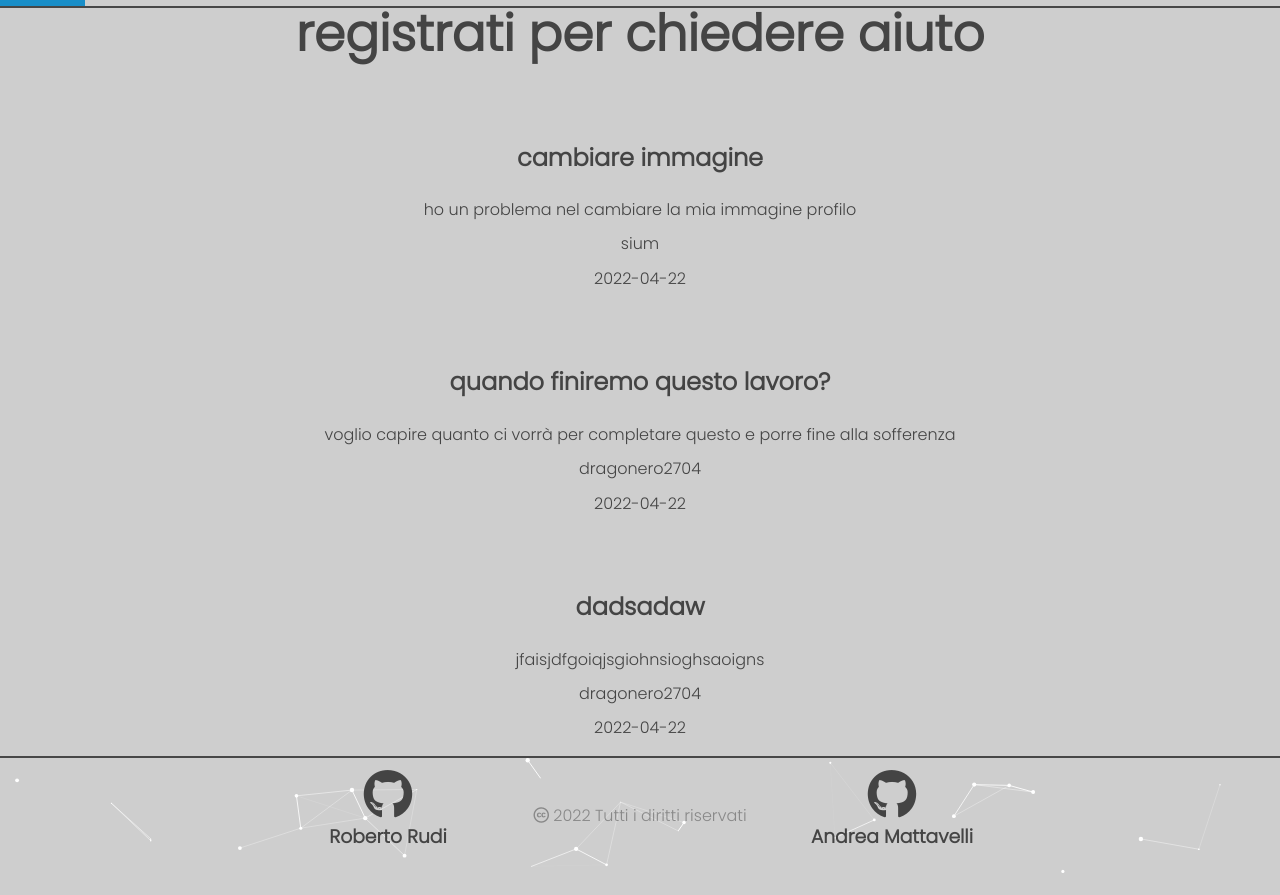
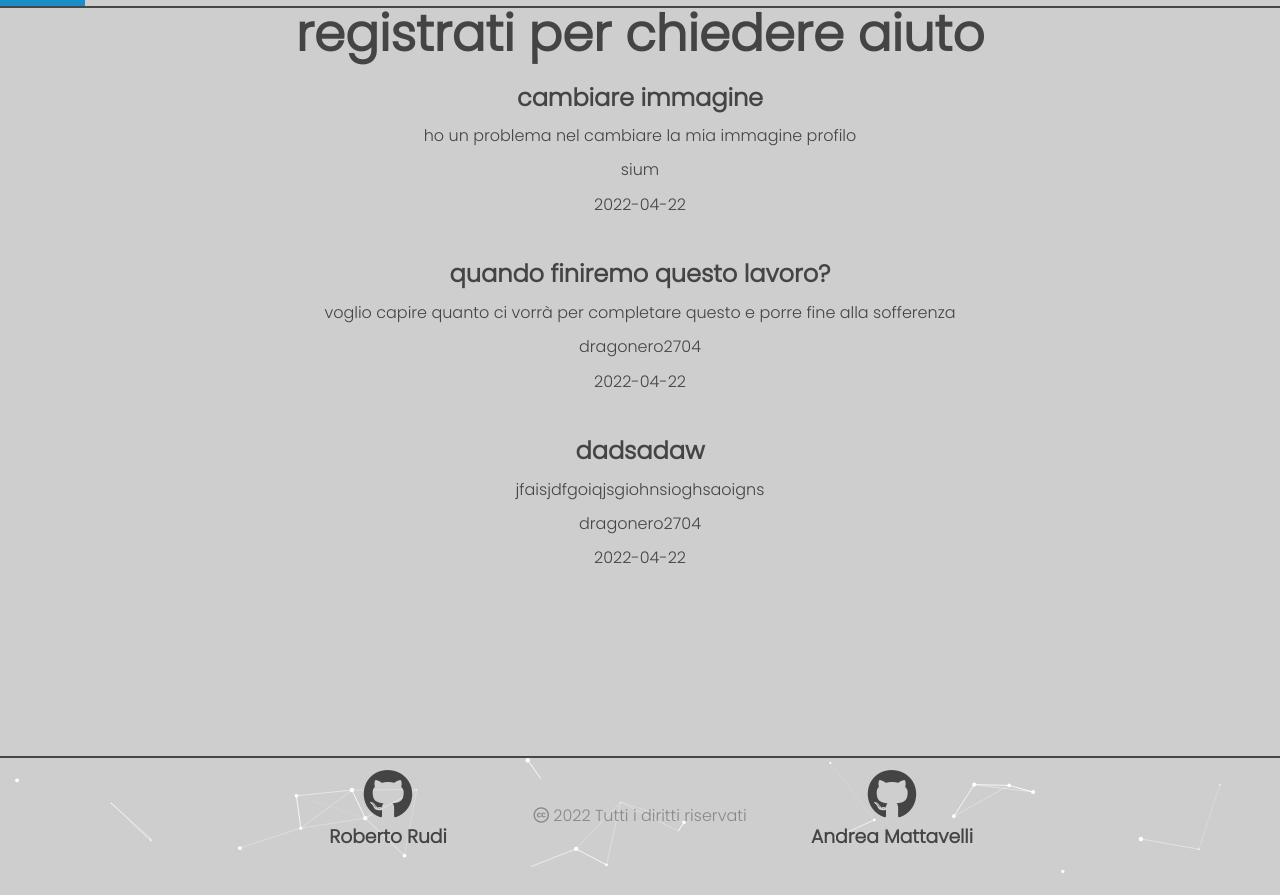
Before and after one commit to dragonero2704/Progetto_Php, a PHP site: page /pages/help.php in a window 1280 px wide. Shown: the part 44-939 px from the top of the page. Run offline with PHP 8.4, Linux system fonts and the light colour scheme; data comes from the database, SQL or seed files in the repository; some libraries are stand-ins or nearby versions.

Commit message:
css form piu o meno completato

```diff
--- a/pages/discussione.php
+++ b/pages/discussione.php
@@ -83,9 +83,9 @@ if(isset($_POST["messaggio"]))
             $tmp = $tmp->fetch_assoc();
             $nome = $tmp["nickname"];
             echo '
-                <div class="generalita">
-                <h1 class="mb3 mt8">' . $nome . '</h1>
-                <p>'.$dati_messaggio["testo"].'</p>
+                <div class="messaggio contorno">
+                <h2 class="centered">' . $nome . '</h1>
+                <p class="centered">'.$dati_messaggio["testo"].'</p>
                 </div>
                 ';
         }
--- a/pages/help.php
+++ b/pages/help.php
@@ -76,9 +76,9 @@ if(isset($_POST["titolo"]) && isset($_POST["descrizione"]))
             $tmp = $tmp->fetch_assoc();
             $nome = $tmp["nickname"];
             echo '
-                <div class="generalita">
+                <div class="generalita sopra">
                 <a href="discussione.php?codice_discussione='.$dati_discussione["codice_discussione"].'">
-                <h2 class="mb3 mt8 centered">' . $dati_discussione["titolo"] . '</h1>
+                <h2 class = "centered">' . $dati_discussione["titolo"] . '</h1>
                 <p class = "centered">'.$dati_discussione["descrizione"].'</p>
                 <p class = "centered">'.$nome.'</p>
                 <p class = "centered">'.$dati_discussione["data_creazione"].'</p>
--- a/style/scss/form.scss
+++ b/style/scss/form.scss
@@ -17,4 +17,36 @@
     margin: auto;
     position: relative;
     width: fit-content;
-  }
+    max-width: 80%;
+    flex:content;
+    flex-wrap: wrap;
+    margin-bottom: 10px;
+    margin-top: 10px;
+    padding: 10px;
+    transition: 0.3s linear;
+    word-wrap: break-word
+}
+
+.sopra:hover{
+    transform: scale(1.2);
+    margin-top: 30px;
+    margin-bottom: 30px;
+}
+
+.contorno{
+    border: 2px solid var(--separator);
+    border-radius: 20px;
+}
+
+.messaggio {
+    margin: auto;
+    position: relative;
+    width: 60%;
+    flex:content;
+    flex-wrap: wrap;
+    margin-bottom: 10px;
+    margin-top: 10px;
+    padding: 10px;
+    word-wrap: break-word
+    height: fit-content;
+}
--- a/style/style.css
+++ b/style/style.css
@@ -1497,4 +1497,36 @@ h5 {
   margin: auto;
   position: relative;
   width: fit-content;
-}
+  max-width: 80%;
+  flex: content;
+  flex-wrap: wrap;
+  margin-bottom: 10px;
+  margin-top: 10px;
+  padding: 10px;
+  transition: 0.3s linear;
+  word-wrap: break-word;
+}
+
+.sopra:hover {
+  transform: scale(1.2);
+  margin-top: 30px;
+  margin-bottom: 30px;
+}
+
+.contorno {
+  border: 2px solid var(--separator);
+  border-radius: 20px;
+}
+
+.messaggio {
+  margin: auto;
+  position: relative;
+  width: 60%;
+  flex: content;
+  flex-wrap: wrap;
+  margin-bottom: 10px;
+  margin-top: 10px;
+  padding: 10px;
+  word-wrap: break-word;
+  height: fit-content;
+}
```
